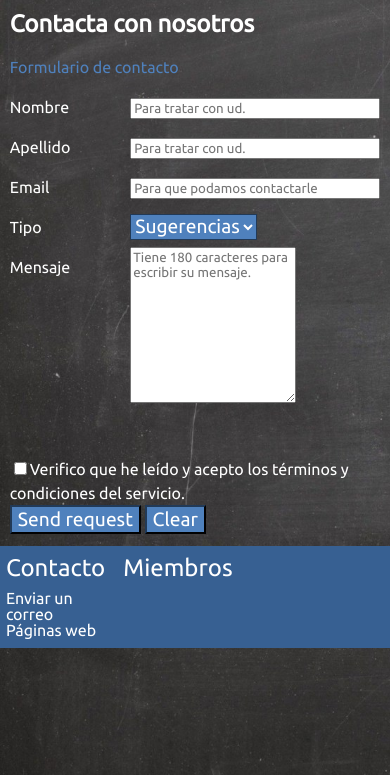
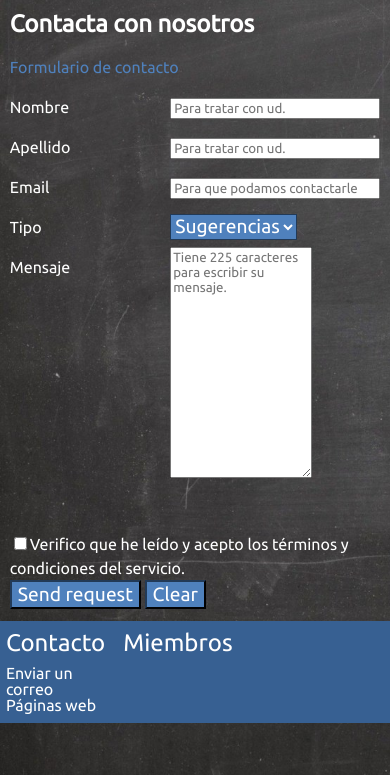
Before and after one commit to Supermanuu/Repoconclase, a PHP site: page /contacto.html in a window 390 px wide. Shown: the part 69-844 px from the top of the page. Run offline with PHP 8.4, Linux system fonts and the light colour scheme.

Commit message:
MODIFICACIÓN MENOR

```diff
--- a/contacto.html
+++ b/contacto.html
@@ -33,22 +33,21 @@
 					</div>
 					<div id="entradas">
 						</br> <!-- Formulario de contacto -->
-						<input type="text" name="Nombre" maxlength="20" size="25" placeholder="Para tratar con ud." required/></br>
-						<input type="text" name="Apellido" maxlength="20" size="25" placeholder="Para tratar con ud." required/></br>
-						<input type="email" name="Email" maxlength="25" size="25" placeholder="Para que podamos contactarle" required/></br>
-						<select name="tipo">
+						<input type="text" name="Nombre" maxlength="20" size="20" placeholder="Para tratar con ud." required/></br>
+						<input type="text" name="Apellido" maxlength="20" size="20" placeholder="Para tratar con ud." required/></br>
+						<input type="email" name="Email" maxlength="30" size="20" placeholder="Para que podamos contactarle" required/></br>
+						<select name="Tipo">
   							<option value="Sugerencias" selected>Sugerencias</option>
   							<option value="Criticas">Criticas</option>
   							<option value="Evaluación">Evaluación</option>
   							<option value="otros">Otros</option>
 						</select></br>
-						<textarea name="Mensaje" rows="10" cols="18" maxlength="180" placeholder="Tiene 180 caracteres para escribir su mensaje." required></textarea></br></br>
+						<textarea name="Mensaje" rows="15" cols="15" maxlength="225" placeholder="Tiene 225 caracteres para escribir su mensaje." required></textarea></br></br>
 					</div>
-					<div id="dummy"></div>
 					<div id="botonera">
 						<label for="verif"/> <input type="checkbox" required>Verifico que he leído y acepto los términos y condiciones del servicio.</br>
-						<input id ="enviar" type="submit" value="Send request"/>
-						<input id ="limpiar" type="reset" value="Clear"/>
+						<input id="Enviar" type="submit" value="Send request"/>
+						<input id="Limpiar" type="reset" value="Clear"/>
 					</div>
 				</form>
 			</div>
--- a/css/formulario_estructura.css
+++ b/css/formulario_estructura.css
@@ -41,18 +41,13 @@
   }
 
   div#entradas {
-    flex-basis: 54%;
+    flex-basis: 20%;
     flex-shrink: 12;
     order: 2;
   }
 
-  div#dummy {
-    flex-basis: 20%;
+  div#botonera {
+    flex-basis: 100%;
     order: 3;
   }
-
-  div#botonera {
-    flex-basis: 100%;
-    order: 4;
-  }
 }
--- a/css/formulario_interfaz.css
+++ b/css/formulario_interfaz.css
@@ -10,7 +10,7 @@ body {
     color: white;
 }
 
-select, #enviar, #limpiar
+select, #Enviar, #Limpiar
 {
    /* Color de acción */
    background-color: #4F81BD;
@@ -27,7 +27,6 @@ select, #enviar, #limpiar
 
 text.label {
    color: #4F81BD;
-
 }
 
 @media (min-width: 768px) {
@@ -61,7 +60,6 @@ text.label {
 
 @media (max-width: 768px) {
   div#contenido {
-    position:relative;
     text-align: center;
     line-height: 150%;
     padding-bottom: 3%;
@@ -75,12 +73,12 @@ text.label {
     margin-left: 2.5%;
   }
 
+  label.etiqueta {
+    white-space: nowrap;
+  }
+
   text.label {
     position: absolute;
-  }
-
-  label.etiqueta {
-    white-space: nowrap;
   }
 
   div#etiquetas {
@@ -93,7 +91,7 @@ text.label {
   div#entradas {
     text-align: left;
     line-height: 250%;
-    margin-left: 2.5%;
+    margin-left: 1.25%;
     margin-right: 2.5%;
   }
 
```
Also changed, not shown: registro.html (+6 -7 lines).
